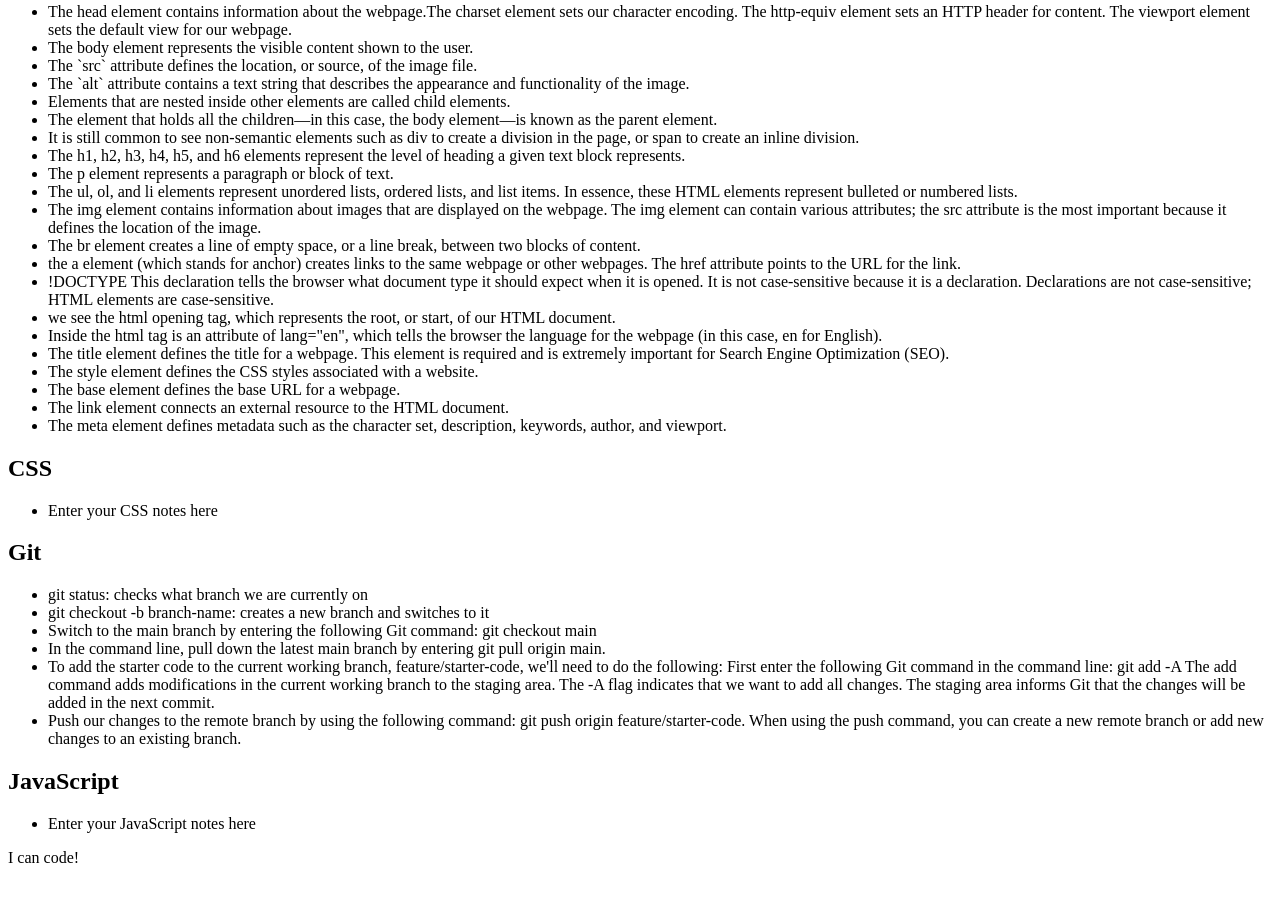
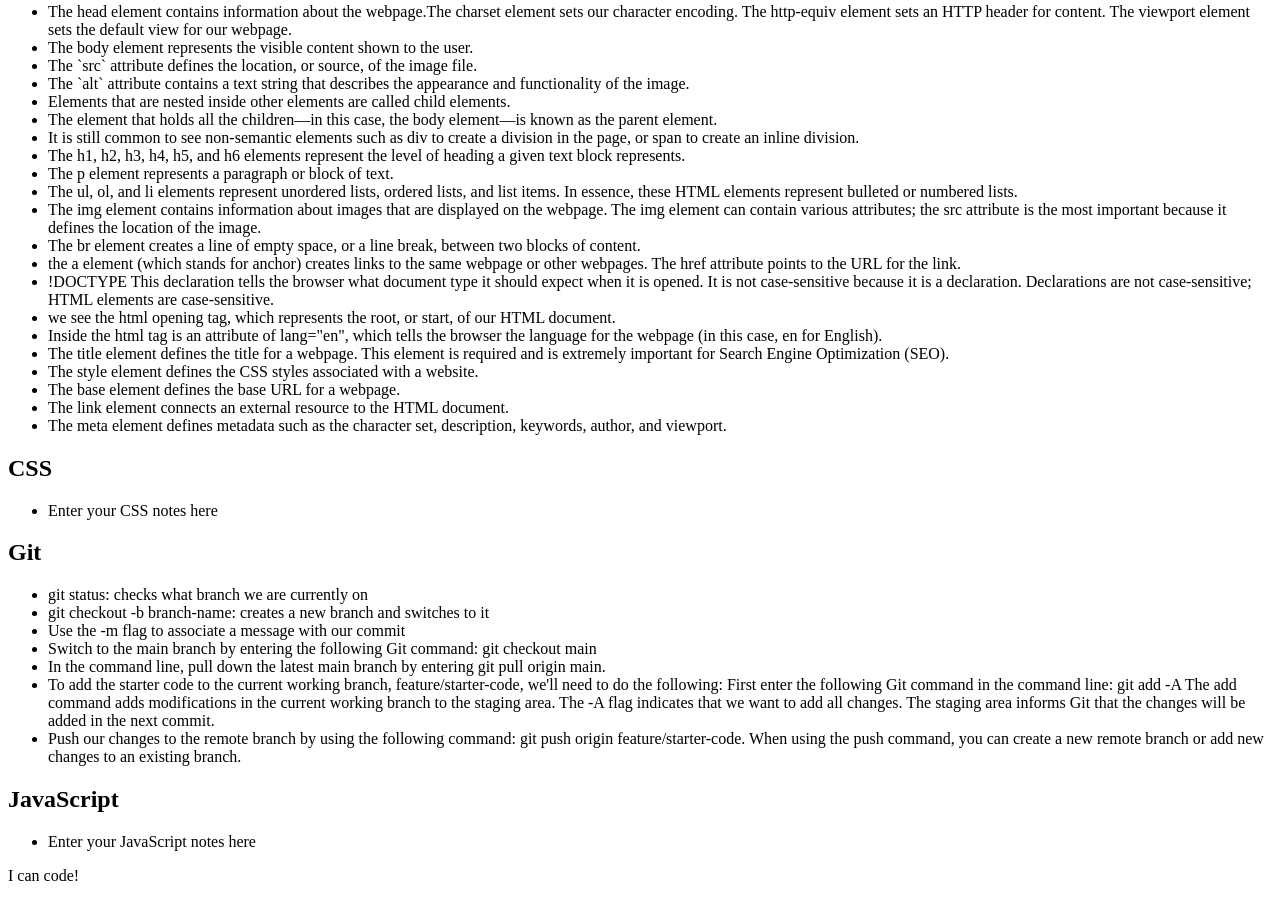
Before and after one commit to joseph-jimenez/prework-study-guide, a plain HTML site: page index.html in a window 1280 px wide. Shown: the part 924-1825 px from the top of the page. Drawn offline with Linux system fonts and the light colour scheme.

Commit message:
added code to HTML file

```diff
--- a/index.html
+++ b/index.html
@@ -57,6 +57,7 @@
         <ul>
           <li>git status: checks what branch we are currently on</li>
           <li>git checkout -b branch-name: creates a new branch and switches to it</li>
+          <li>Use the -m flag to associate a message with our commit</li>
           <li>Switch to the main branch by entering the following Git command: git checkout main</li>
           <li>In the command line, pull down the latest main branch by entering git pull origin main.</li>
           <li>To add the starter code to the current working branch, feature/starter-code, we'll need to do the following: First enter the following Git command in the command line: git add -A The add command adds modifications in the current working branch to the staging area. The -A flag indicates that we want to add all changes. The staging area informs Git that the changes will be added in the next commit.</li>
```
